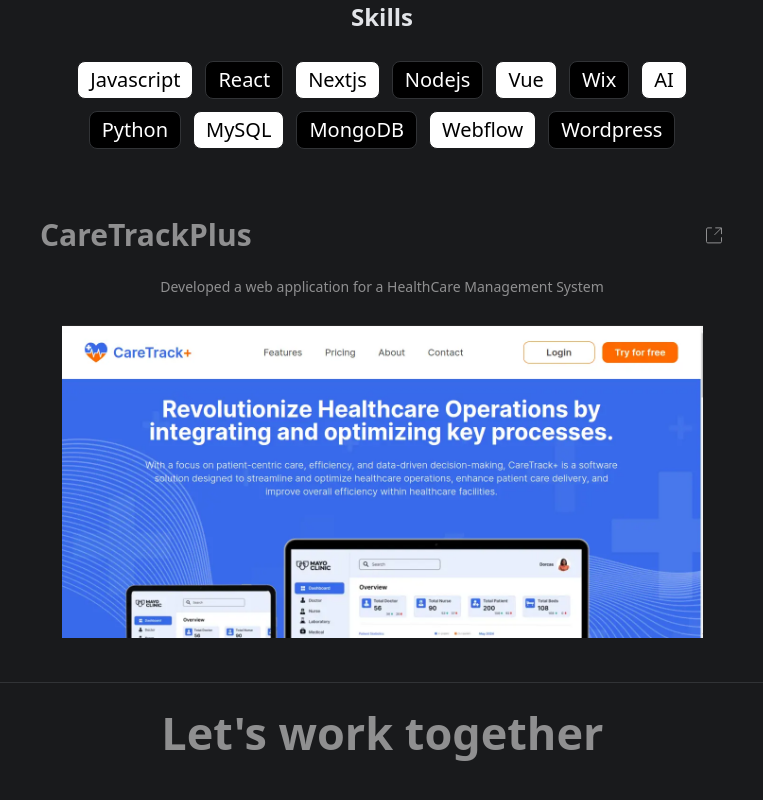
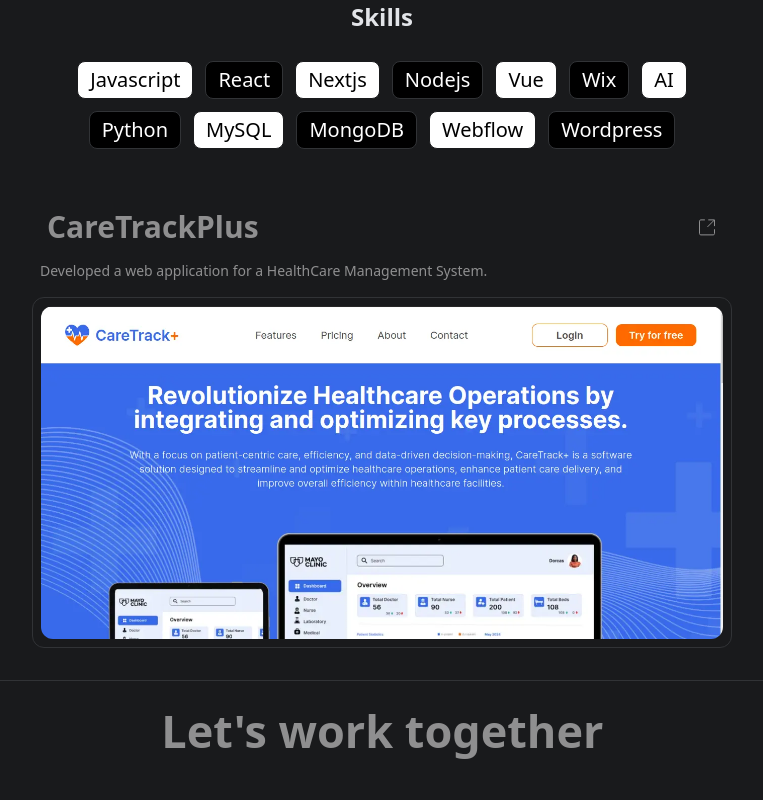
Before and after one commit to Patrick-Chukwu/Patrick-Chukwu, a React (Vite) app: page / in a window 1280 px wide. Shown: the part 1007-1807 px from the top of the page, without its empty margins (258-1021 px from the left). Built offline with nearby package versions, Linux system fonts and the light colour scheme.

Commit message:
Add file

```diff
--- a/src/components/Projects.jsx
+++ b/src/components/Projects.jsx
@@ -7,15 +7,15 @@
 const Projects = () => {
   return (
     <div className='flex flex-col gap-4 items-center justify-center my-8'>
-        <motion.div className='flex flex-col gap-4 items-center justify-center'>
-          <div className="w-full flex justify-between items-center p-2">
+        <motion.div className='flex flex-col gap-4 items-center justify-center max-w-[700px] w-[98%] mx-auto'>
+          <div className="w-[98%] flex justify-between items-center mx-auto px-2">
           <motion.h2 className='text-3xl font-bold text-left min-w-[300px]'>CareTrackPlus</motion.h2>
          <a href="https://caretrack.vercel.app/" target='_blank'> <svg xmlns="http://www.w3.org/2000/svg" width="20" height="21" viewBox="0 0 20 21" fill="none"><path d="M11.666 2.89001H17.4993V8.72335" stroke="currentColor" stroke-linecap="round" stroke-linejoin="round"></path><path d="M17.5 12.6707V16.64C17.5 17.3304 16.9404 17.89 16.25 17.89H3.75C3.05965 17.89 2.5 17.3304 2.5 16.64V4.14001C2.5 3.44966 3.05965 2.89001 3.75 2.89001H7.5" stroke="currentColor" stroke-linecap="round" stroke-linejoin="round"></path><path d="M10.75 9.64001L17.125 3.26501" stroke="currentColor" stroke-linecap="round" stroke-linejoin="round"></path></svg></a>
 
           </div>
-          <p className="text-sm text-primary px-4 font-normal">Developed a web application for a HealthCare Management System</p>
-          <div className=''>
-            <img src={project1} className='w-[95%] p-3 max-w-[700px] mx-auto' alt="" />
+          <p className="text-sm text-primary px-2 font-normal text-left w-full">Developed a web application for a HealthCare Management System.</p>
+          <div className='border border-bcolor rounded-xl p-2'>
+            <img src={project1} className='w-full mx-auto rounded-xl' alt="CareTrackPlus landing page" />
           </div>
 
         </motion.div>
```
